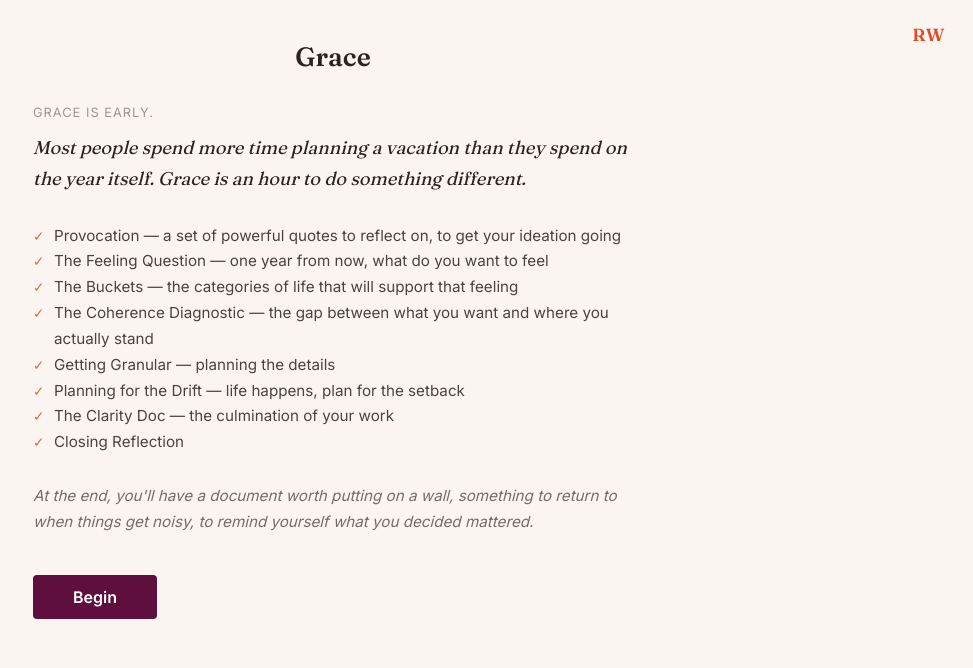
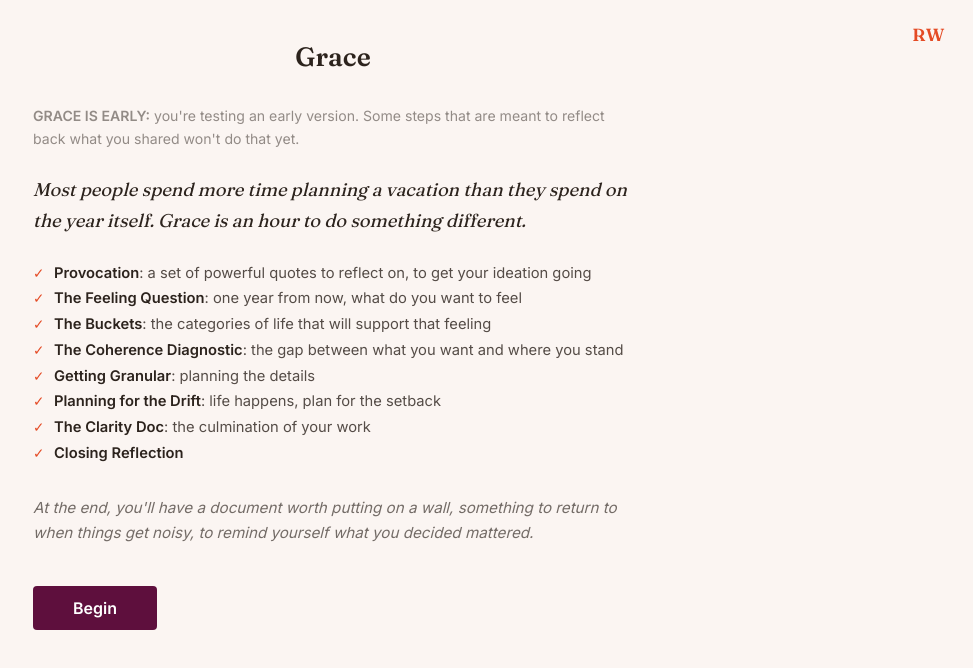
Before and after one commit to rwondwossen/Grace, a React (Vite) app: page / in a window 1280 px wide. Shown: the top 668 px of the page, without its empty margins (307-1280 px from the left). Built offline with nearby package versions, Linux system fonts and the light colour scheme; no server answers.

Commit message:
Update intro copy and styling: early note, bold phase names, smaller font to prevent wrapping

```diff
--- a/src/pages/Intro.jsx
+++ b/src/pages/Intro.jsx
@@ -2,14 +2,14 @@ import { useNavigate } from "react-router-dom";
 import Shell from "../components/Shell";
 
 const STEPS = [
-  "Provocation — a set of powerful quotes to reflect on, to get your ideation going",
-  "The Feeling Question — one year from now, what do you want to feel",
-  "The Buckets — the categories of life that will support that feeling",
-  "The Coherence Diagnostic — the gap between what you want and where you actually stand",
-  "Getting Granular — planning the details",
-  "Planning for the Drift — life happens, plan for the setback",
-  "The Clarity Doc — the culmination of your work",
-  "Closing Reflection",
+  ["Provocation", "a set of powerful quotes to reflect on, to get your ideation going"],
+  ["The Feeling Question", "one year from now, what do you want to feel"],
+  ["The Buckets", "the categories of life that will support that feeling"],
+  ["The Coherence Diagnostic", "the gap between what you want and where you stand"],
+  ["Getting Granular", "planning the details"],
+  ["Planning for the Drift", "life happens, plan for the setback"],
+  ["The Clarity Doc", "the culmination of your work"],
+  ["Closing Reflection", null],
 ];
 
 export default function Intro() {
@@ -24,17 +24,24 @@ export default function Intro() {
         </button>
       }
     >
-      <p style={styles.eyebrow}>Grace is early.</p>
+      <p style={styles.earlyNote}>
+        <strong>GRACE IS EARLY:</strong> you're testing an early version. Some steps that are
+        meant to reflect back what you shared won't do that yet.
+      </p>
+
       <p style={styles.lead}>
         Most people spend more time planning a vacation than they spend on the year itself.
         Grace is an hour to do something different.
       </p>
 
       <ul style={styles.stepList}>
-        {STEPS.map((step, i) => (
+        {STEPS.map(([name, desc], i) => (
           <li key={i} style={styles.stepItem}>
             <span style={styles.check}>&#10003;</span>
-            <span>{step}</span>
+            <span>
+              <strong>{name}</strong>
+              {desc ? <span style={styles.desc}>: {desc}</span> : null}
+            </span>
           </li>
         ))}
       </ul>
@@ -48,20 +55,19 @@ export default function Intro() {
 }
 
 const styles = {
-  eyebrow: {
-    fontSize: "0.8rem",
-    textTransform: "uppercase",
-    letterSpacing: "0.08em",
+  earlyNote: {
+    fontSize: "0.88rem",
     color: "var(--color-text)",
-    opacity: 0.45,
-    marginBottom: "0.75rem",
+    opacity: 0.5,
+    lineHeight: "1.6",
+    marginBottom: "1.5rem",
   },
   lead: {
     fontFamily: "var(--font-serif)",
     fontSize: "1.15rem",
     lineHeight: "1.7",
     color: "var(--color-text)",
-    marginBottom: "1.75rem",
+    marginBottom: "1.5rem",
     fontStyle: "italic",
   },
   stepList: {
@@ -74,14 +80,17 @@ const styles = {
     alignItems: "baseline",
     gap: "0.6rem",
     color: "var(--color-text)",
-    fontSize: "0.95rem",
-    lineHeight: "1.7",
-    opacity: 0.85,
+    fontSize: "0.92rem",
+    lineHeight: "1.75",
   },
   check: {
     color: "var(--color-accent)",
     flexShrink: 0,
     fontSize: "0.85rem",
+  },
+  desc: {
+    fontWeight: 400,
+    opacity: 0.8,
   },
   coda: {
     color: "var(--color-text)",
```
